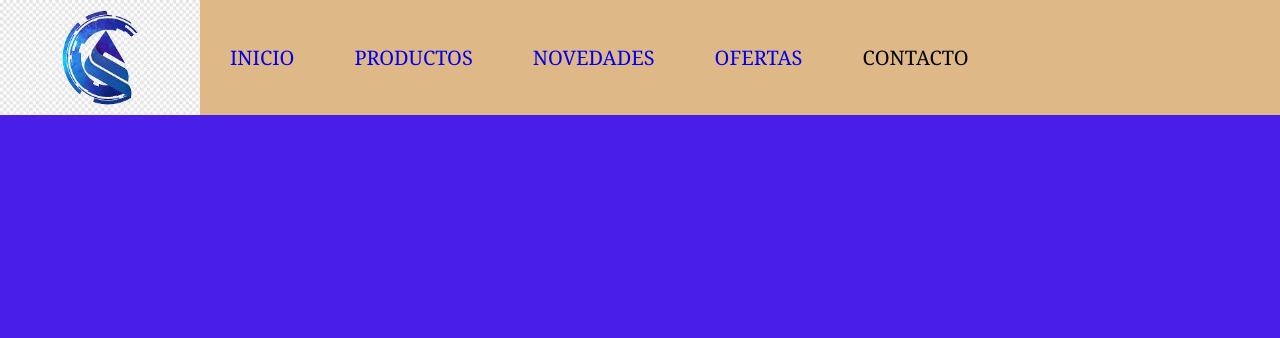
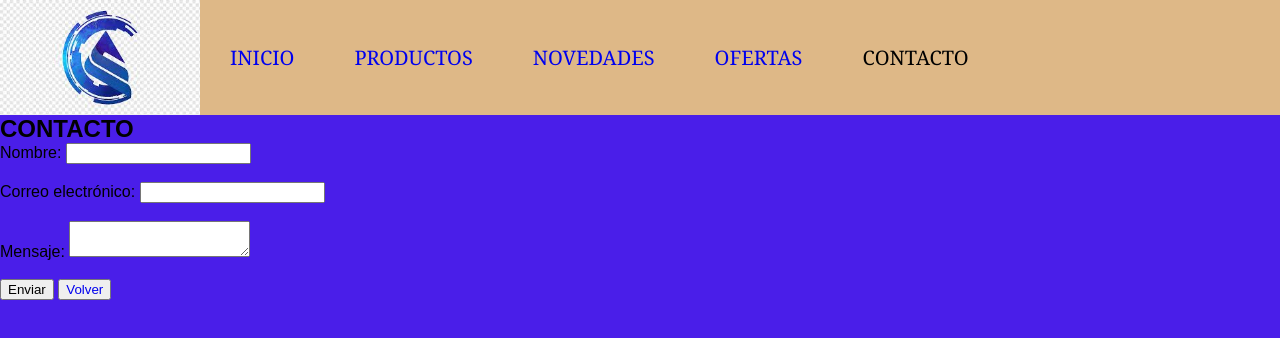
Before and after one commit to nicooo-aguirre/ventas_insumos, a plain HTML site: page contacto.html in a window 1280 px wide. Shown: the top 338 px of the page. Drawn offline with Linux system fonts and the light colour scheme.

Commit message:
mas avances

```diff
--- a/contacto.html
+++ b/contacto.html
@@ -1,17 +1,21 @@
 <!DOCTYPE html>
 <html lang="en">
+
 <head>
     <meta charset="UTF-8">
     <meta name="viewport" content="width=device-width, initial-scale=1.0">
     <title>contacto</title>
 </head>
+
 <body>
+
     <head>
         <meta charset="UTF-8">
         <meta name="viewport" content="width=device-width, initial-scale=1.0">
         <title>PRODUCTOS</title>
         <link rel="stylesheet" href="style.css">
     </head>
+
     <body>
         <header class="menu">
             <div class="cont_logo">
@@ -32,11 +36,29 @@
                 </a>
                 <li>CONTACTO</li>
 
+            </nav>
+        </header>
+        <section>
+            <h1>CONTACTO</h1>
+            <form>
+                <label for="nombre">Nombre:</label>
+                <input type="text" id="nombre" name="nombre"><br><br>
+                <label for="email">Correo electrónico:</label>
+                <input type="email" id="email" name="email"><br><br>
+                <label for="mensaje">Mensaje:</label>
+                <textarea id="mensaje" name="mensaje"></textarea><br><br>
+                <input type="submit" value="Enviar">
+                <button>
+                    <a href="index.html">Volver</a>
+                    </button>
 
 
 
+            </form>
+        </section>
 
-            </nav>
+
 
     </body>
+
 </html>
```
Lines whose indentation alone changed are shown as unchanged.
